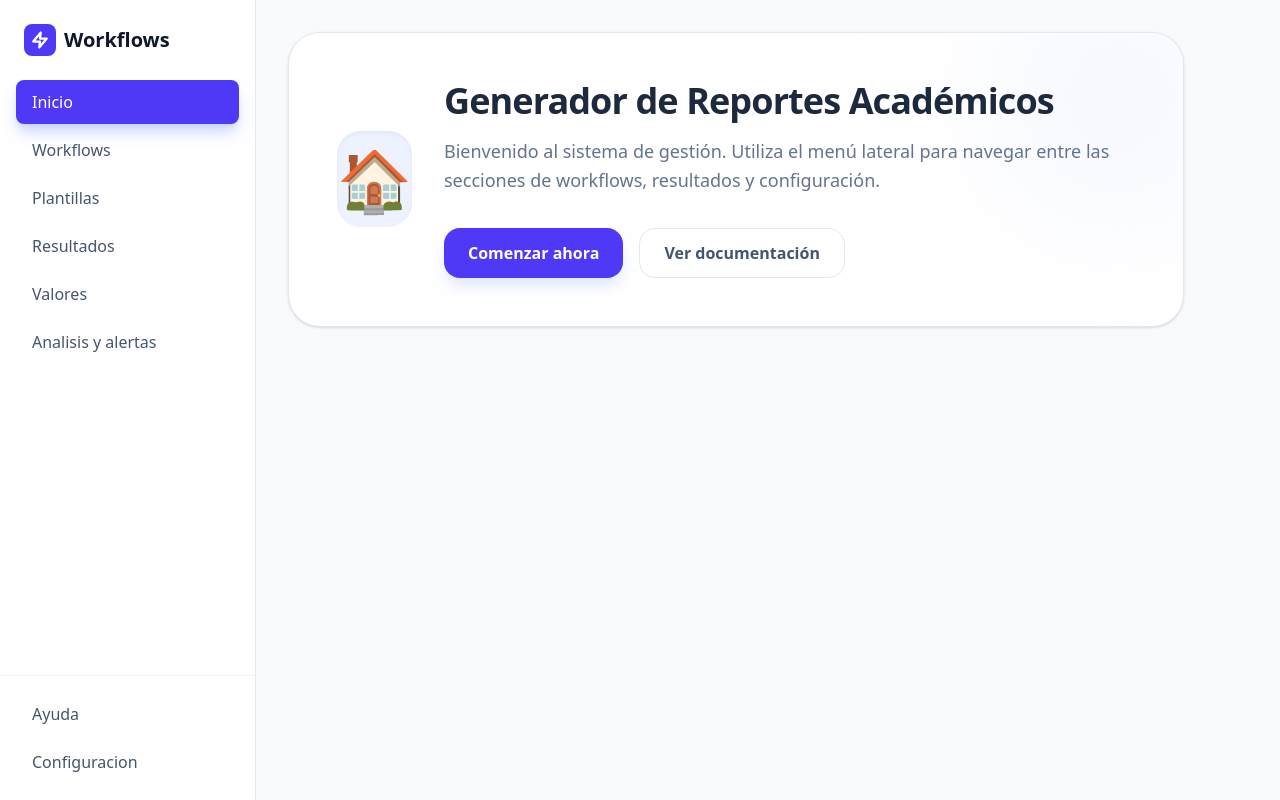
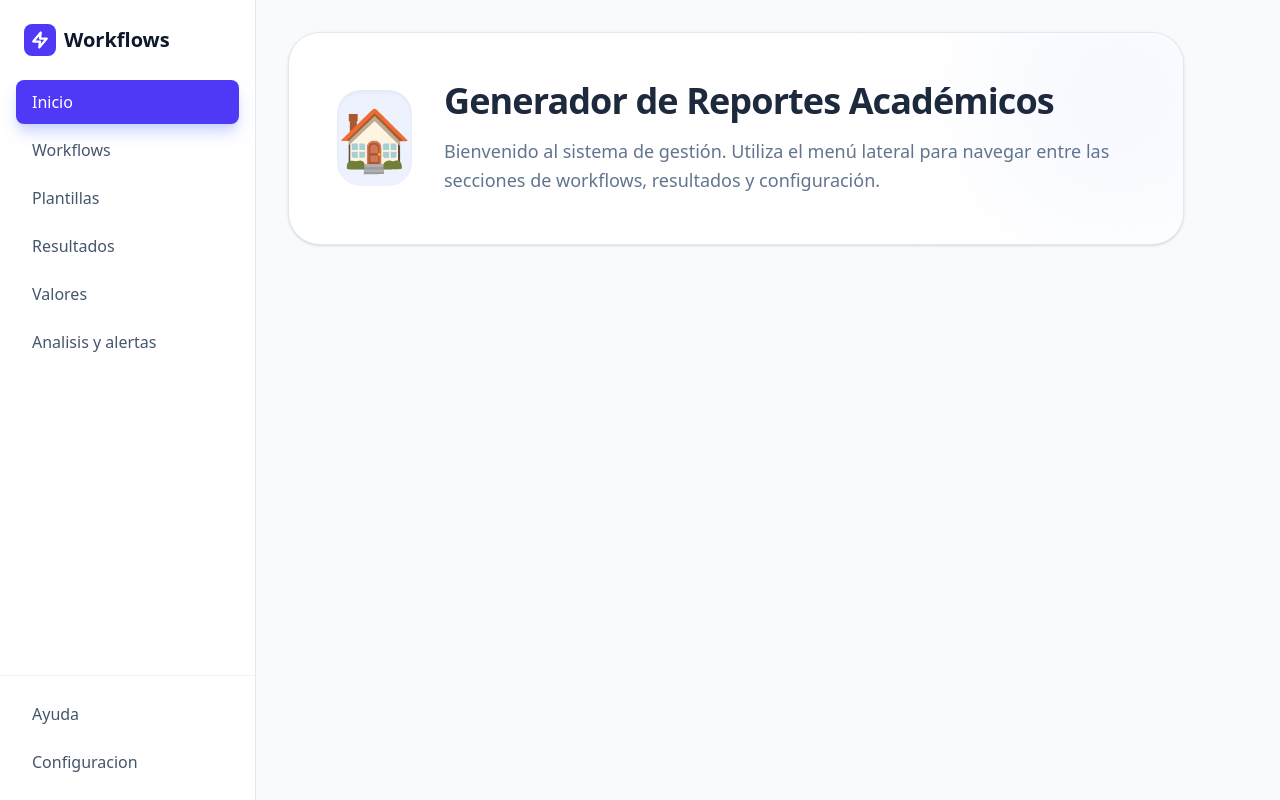
Before and after one commit to mgodoydiaz/report_generator, a React (Vite) app in the folder frontend/: page / in a window 1280 px wide. Built offline with nearby package versions, Linux system fonts and the light colour scheme.

Commit message:
feat: Add initial Home page component and `evaluaciones.xlsx` data file.

```diff
--- a/frontend/src/pages/Home.jsx
+++ b/frontend/src/pages/Home.jsx
@@ -14,14 +14,7 @@ export default function Home() {
             <p className="text-lg text-slate-500 font-medium leading-relaxed">
               Bienvenido al sistema de gestión. Utiliza el menú lateral para navegar entre las secciones de workflows, resultados y configuración.
             </p>
-            <div className="mt-8 flex flex-wrap gap-4 justify-center md:justify-start">
-              <button className="bg-indigo-600 hover:bg-indigo-700 text-white px-6 py-3 rounded-2xl font-bold transition-all shadow-lg shadow-indigo-100">
-                Comenzar ahora
-              </button>
-              <button className="bg-white border border-slate-200 hover:border-slate-300 text-slate-600 px-6 py-3 rounded-2xl font-bold transition-all">
-                Ver documentación
-              </button>
-            </div>
+
           </div>
         </div>
       </section>
```
Also changed, not shown: 1 other file (tests, documents, lock files or other folders).
